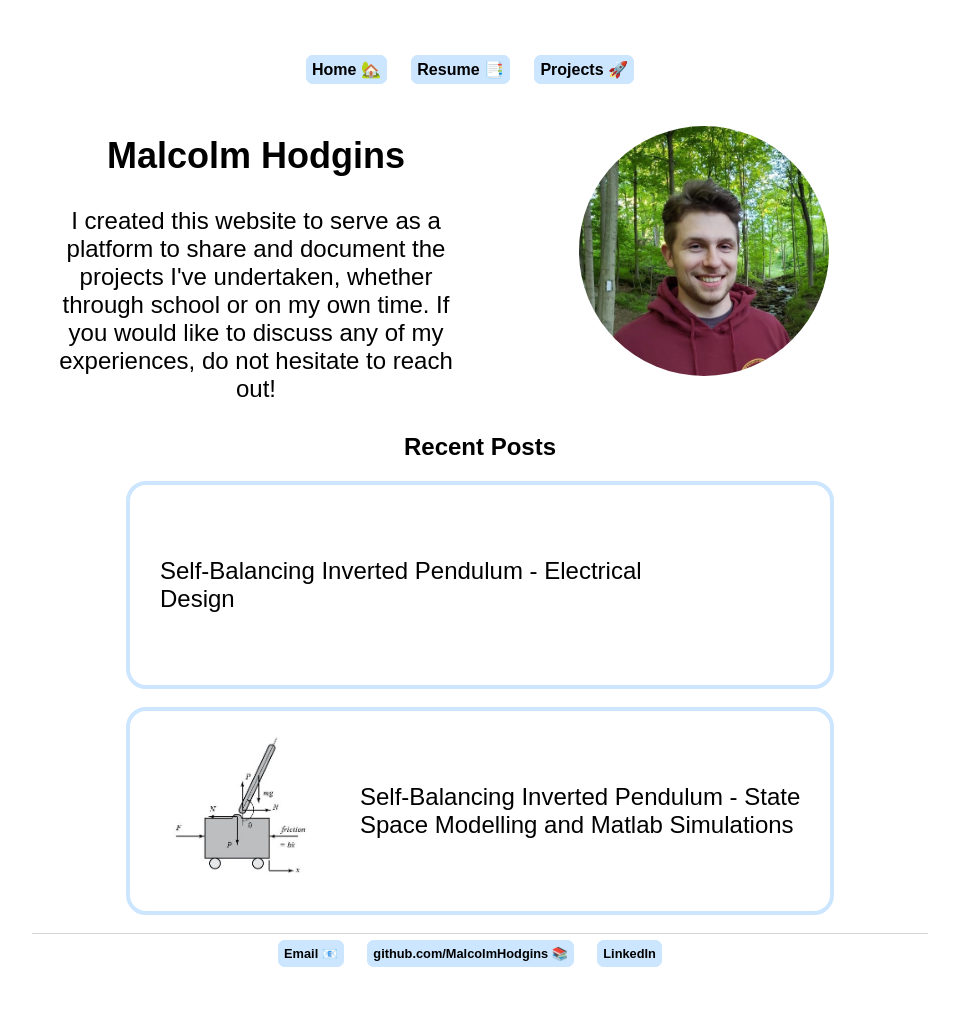
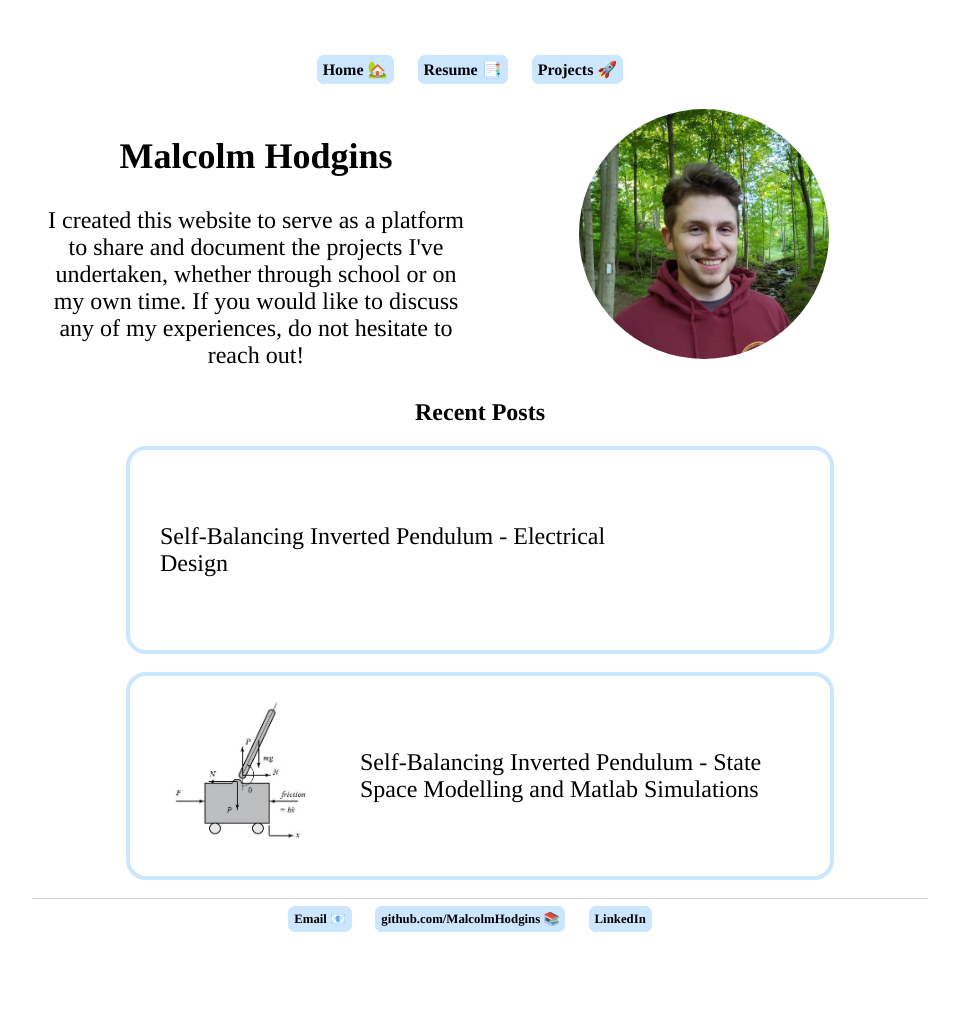
Before and after one commit to MalcolmHodgins/MalcolmHodgins.github.io, a Jekyll site: the page built from index.html, in a window 1280 px wide. Shown: the whole page, without its empty margins (160-1119 px from the left). Built offline with Jekyll 4.4.1, drawn with Linux system fonts in a browser that asks for light colours; after the commit the page ends 987 px from its top, so only the background shows below that.

Commit message:
font from arial to times

```diff
--- a/css/main.css
+++ b/css/main.css
@@ -1,10 +1,10 @@
 body {
     margin: 60px auto;
     width: 70%;
-    font-family:'Arial', 'Sans-Serif';
+    font-family:'Times', 'Serif';
 }
 nav ul, footer ul {
-    font-family:'Arial', 'Sans-Serif';
+    font-family:'Times', 'Serif';
     padding: 0px;
     list-style: none;
     font-weight: bold;
@@ -78,7 +78,7 @@ a:hover {
 }
 h1 {
     font-size: 3em;
-    font-family:'Arial', 'Sans-Serif';
+    font-family:'Times', 'Serif';
 }
 p {
     font-size: 1.5em;
```
